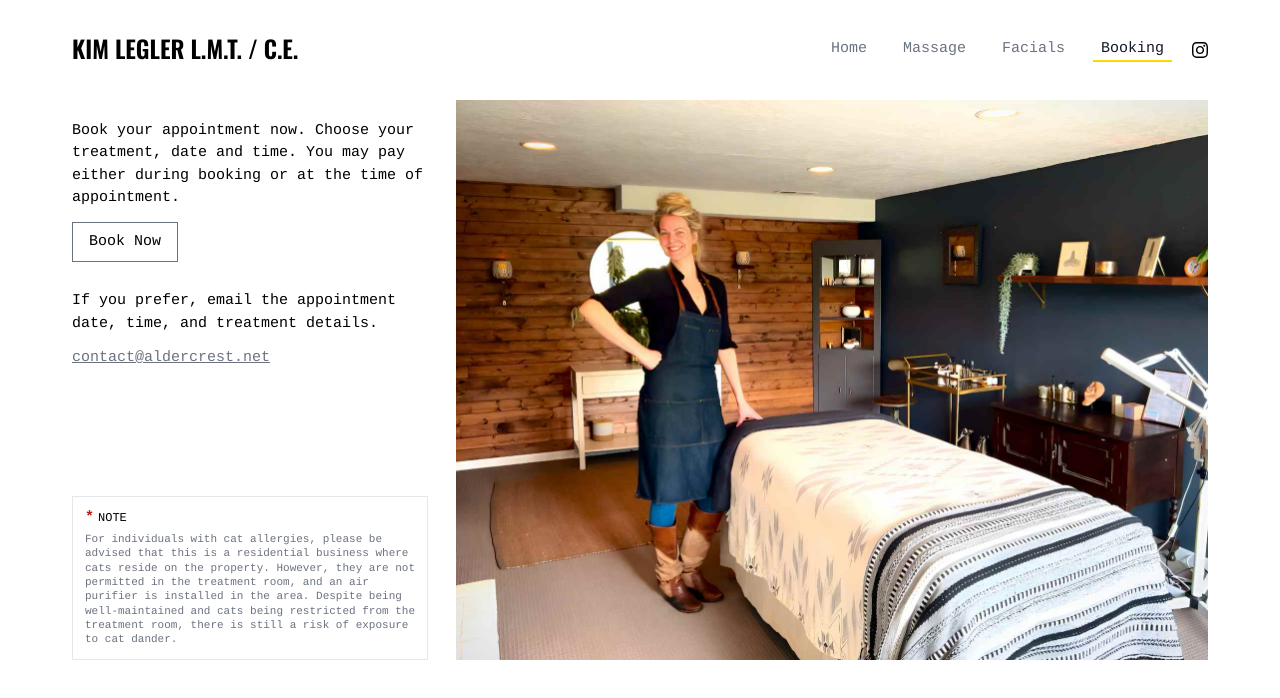
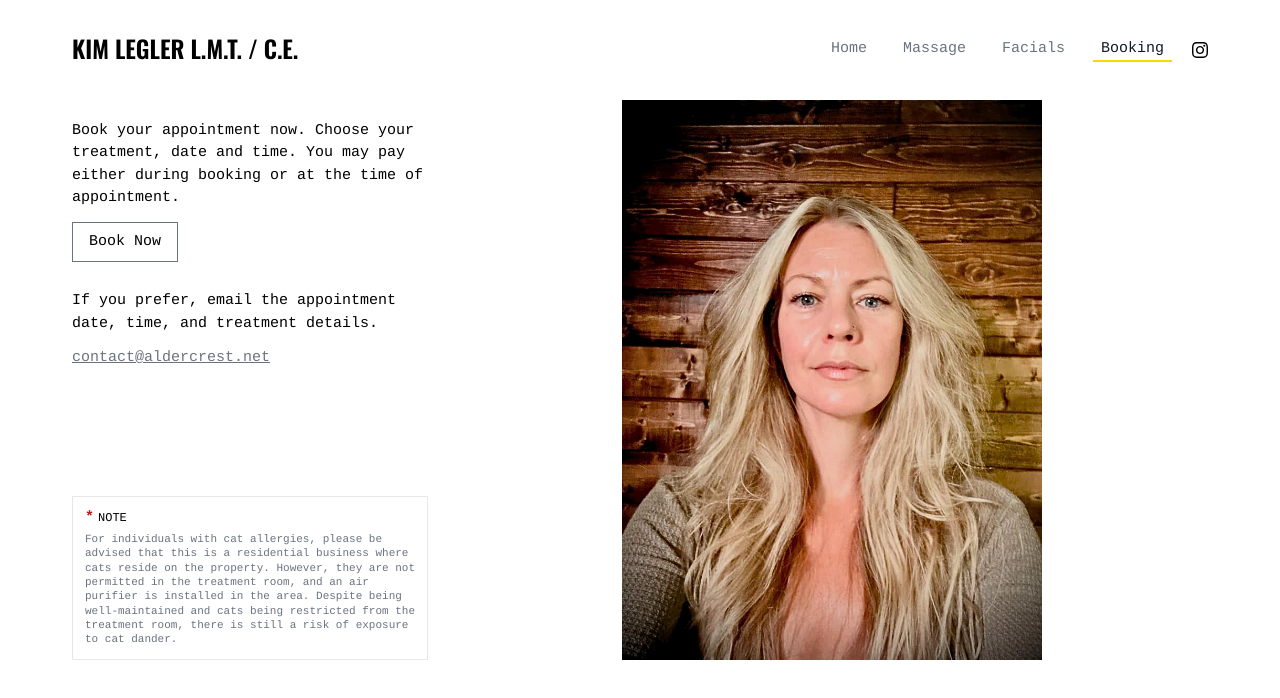
Before and after one commit to ryanlegler/aldercrest, a Next.js app: page /booking in a window 1280 px wide. Shown: the top 698 px of the page. Built offline with nearby package versions, Linux system fonts and the light colour scheme.

Commit message:
Updates booking page image and object fit
Replaces the booking page image with a new version.
Changes the object fit style to "contain" for better display.
Updates the year of certification.

```diff
--- a/src/app/booking/page.tsx
+++ b/src/app/booking/page.tsx
@@ -53,11 +53,11 @@ export default function Booking() {
                 </StyledTextWrap>
                 <StyledImageWrap>
                     <Image
-                        src="/images/booking.jpg"
+                        src="/images/kim_booking_v1.1.jpg"
                         alt="Aldercrest Logo - Booking"
                         fill
                         style={{
-                            objectFit: "cover",
+                            objectFit: "contain",
                             objectPosition: "center",
                         }}
                         priority
--- a/src/app/page.tsx
+++ b/src/app/page.tsx
@@ -15,7 +15,7 @@ export default function Home() {
                         and prenatal massage.
                     </p>
                     <p>
-                        In 2008, I became a certified Dr. Hauschka esthetician and currently offer
+                        In 2010, I became a certified Dr. Hauschka esthetician and currently offer
                         holistic facials utilizing the Evan Healy product line.
                     </p>
                     <p>
```
Also changed, not shown: public/images/booking.jpg (deleted), public/images/kim_booking_v1.1.jpg (added).
